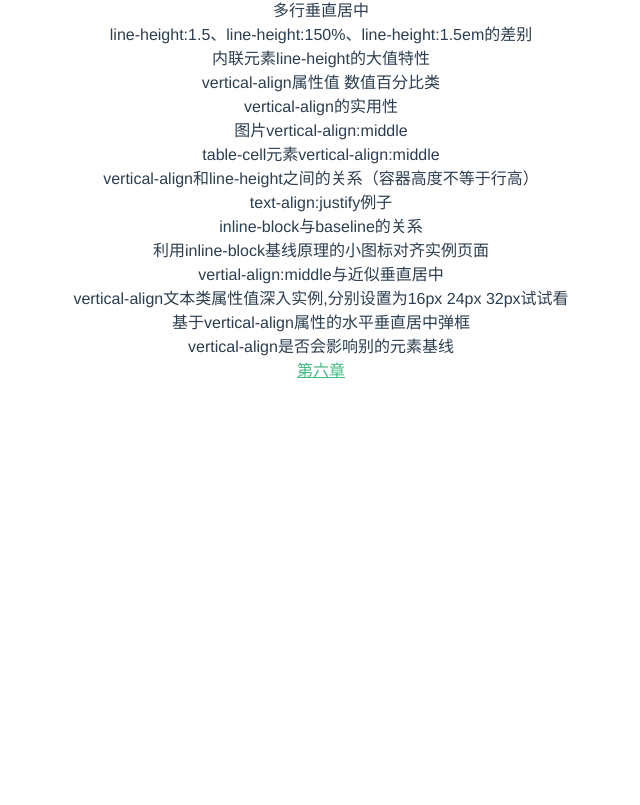
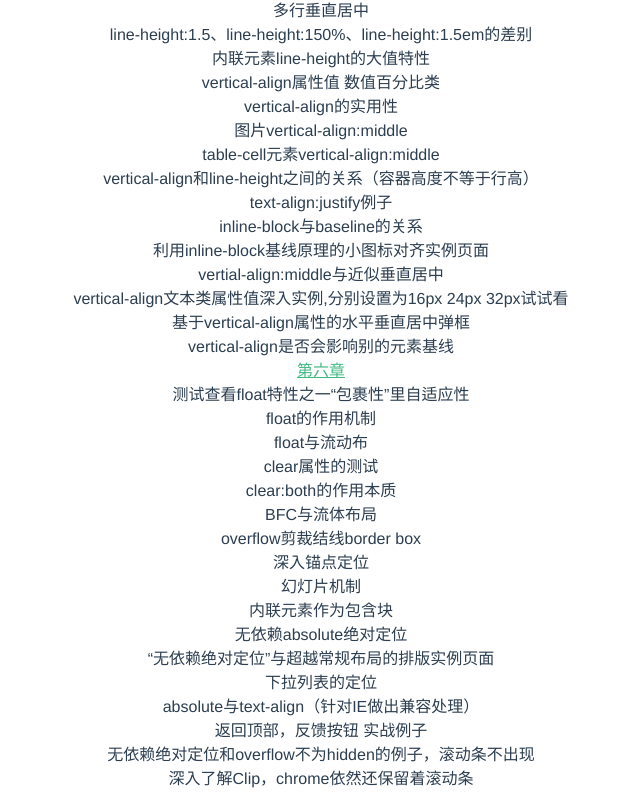
Before and after one commit to ZHKO1/cssworld, a Vue app in the folder example/: page / in a window 1280 px wide. Shown: the part 811-1616 px from the top of the page, without its empty margins (319-959 px from the left). Before the commit the page ends 1208 px from the top, so only its background shows below. Built offline with nearby package versions, Linux system fonts and the light colour scheme.

Commit message:
完成第六章

```diff
--- a/example/src/components/HelloWorld.vue
+++ b/example/src/components/HelloWorld.vue
@@ -69,6 +69,23 @@ export default {
           "vertical-align是否会影响别的元素基线",
         ]},
         {url:"/part4",text:"第六章",items:[
+          "测试查看float特性之一“包裹性”里自适应性",
+          "float的作用机制",
+          "float与流动布",
+          "clear属性的测试",
+          "clear:both的作用本质",
+          "BFC与流体布局",
+          "overflow剪裁结线border box",
+          "深入锚点定位",
+          "幻灯片机制",
+          "内联元素作为包含块",
+          "无依赖absolute绝对定位",
+          "“无依赖绝对定位”与超越常规布局的排版实例页面",
+          "下拉列表的定位",
+          "absolute与text-align（针对IE做出兼容处理）",
+          "返回顶部，反馈按钮 实战例子",
+          "无依赖绝对定位和overflow不为hidden的例子，滚动条不出现",
+          "深入了解Clip，chrome依然还保留着滚动条",
         ]}
       ]
     }
--- a/example/src/components/part4.vue
+++ b/example/src/components/part4.vue
@@ -284,7 +284,7 @@
       <p><img src="../assets/makelei.png" width="100"></p>
     </div>
     <div class="container type30">
-      <h6>absolute与text-align</h6>
+      <h6>absolute与text-align（针对IE做出兼容处理）</h6>
       <p class="compa"><img src="../assets/makelei.png" width="100"></p>
     </div>
     <div class="container type31">
```
